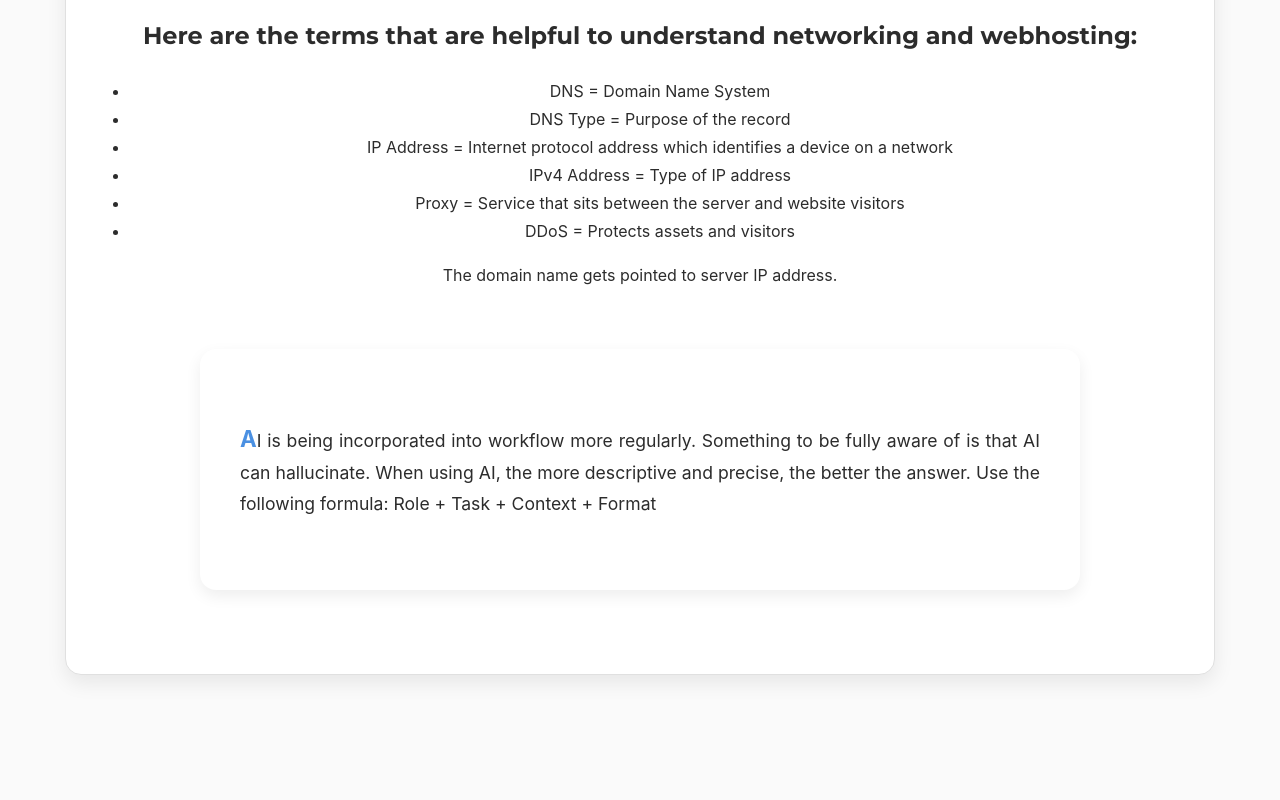
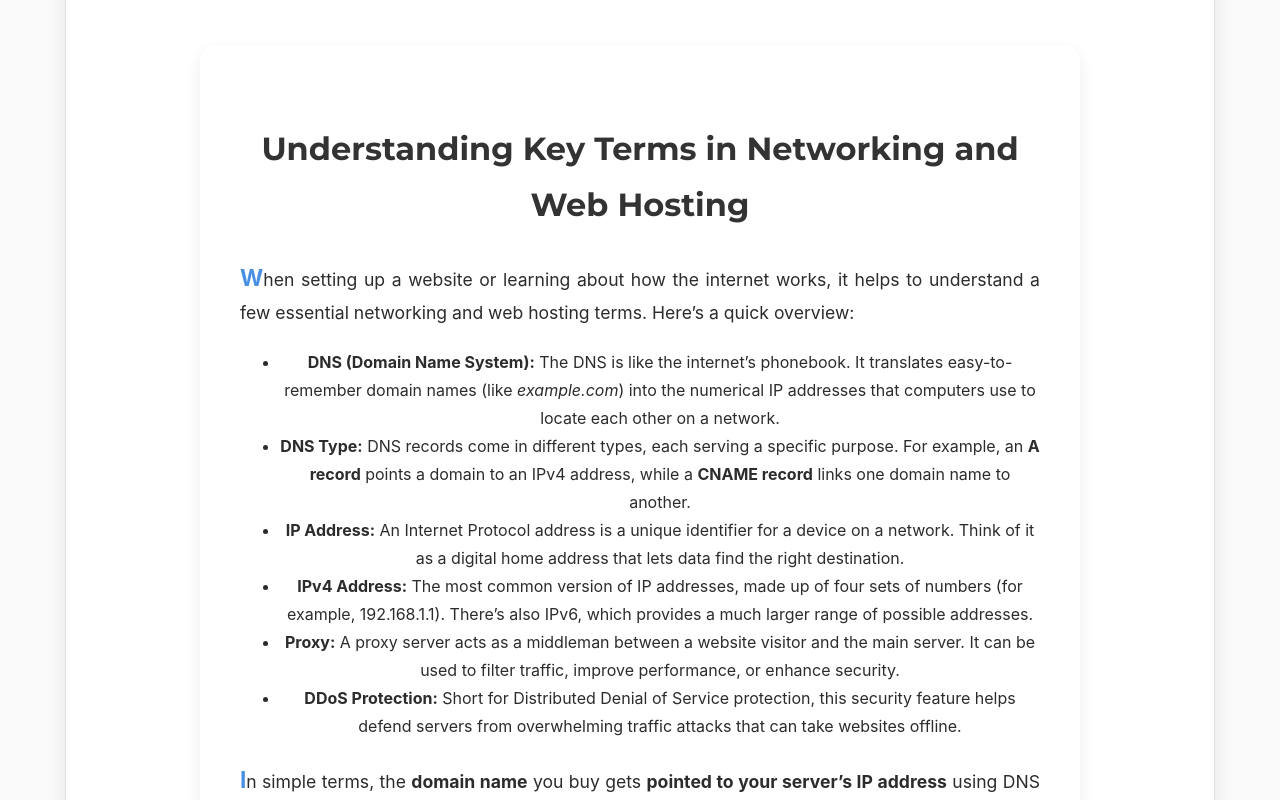
Before and after one commit to alexisbernt/Portfolio, a React (Create React App) app in the folder lexi-portfolio/: page /post4 in a window 1280 px wide. Shown: the part 980-1780 px from the top of the page. Before the commit the page ends 1687 px from the top, so only its background shows below. Built offline with nearby package versions, Linux system fonts and the light colour scheme.

Commit message:
Polishing Networking and Web Pages Blog Post Draft

```diff
--- a/lexi-portfolio/src/pages/AI.js
+++ b/lexi-portfolio/src/pages/AI.js
@@ -26,10 +26,10 @@ function AI() {
       img: "azure-cover2.png",
     },
     {
-      title: "AI in Education",
-      desc: "From personalized tutoring to automated grading, discover how AI is reshaping classrooms.",
+      title: "Networking and Webpages",
+      desc: "Click here if you want to know what the following terms mean: DNS, DNS Type, IP Address, IPv4, Proxy, DDoS",
       link: "/post4",
-      img: "education-ai.png",
+      img: "ai-formula.png",
     },
     {
       title: "Ethical AI",
--- a/lexi-portfolio/src/pages/Posts/LearningPost4.js
+++ b/lexi-portfolio/src/pages/Posts/LearningPost4.js
@@ -1,51 +1,66 @@
-import "../../css/Post1.css";
-
+import "../../css/Post2.css";
+import Footer
+ from "../../Footer";
 function Post4() {
   return (
-    <div>
+    <div className="post-container">
       {/* Header Section */}
       <header className="about-header">
         <div className="framed-text">
           <h1>Networking and Webpages</h1>
           <p>All of those techy terms that make our webpages load</p>
           <br />
-          <p>
-            DNS, DNS Type, IP Address, IPv4, Proxy, DDoS
-          </p>
+          <p>DNS, DNS Type, IP Address, IPv4, Proxy, DDoS</p>
           <p>Read more for more info!</p>
         </div>
       </header>
+
+      {/* Main Content Section */}
       <div className="post-layout">
         {/* Left: Image Section */}
         <div className="post-image-container">
           <img src="/ai-formula.png" alt="Post" className="post-image" />
         </div>
-    </div>
 
-        {/* Right: Extra Text Section */}
-        <div className="post-extra-text">
-            <h2>Here are the terms that are helpful to understand networking and webhosting:</h2>
+        {/* Right: Text Section */}
+        <div className="post-content">
+          <h2>Understanding Key Terms in Networking and Web Hosting</h2>
+          <p>
+            When setting up a website or learning about how the internet works, it helps to understand a few essential networking and web hosting terms. Here’s a quick overview:
+          </p>
+
           <ul>
-            <li>DNS = Domain Name System</li>
-            <li>DNS Type = Purpose of the record</li>
-            <li>IP Address = Internet protocol address which identifies a device on a network</li>
-            <li>IPv4 Address = Type of IP address</li>
-            <li>Proxy = Service that sits between the server and website visitors</li>
-            <li>DDoS = Protects assets and visitors</li>
+            <li>
+              <strong>DNS (Domain Name System):</strong> The DNS is like the internet’s phonebook. It translates easy-to-remember domain names (like <em>example.com</em>) into the numerical IP addresses that computers use to locate each other on a network.
+            </li>
+            <li>
+              <strong>DNS Type:</strong> DNS records come in different types, each serving a specific purpose. For example, an <strong>A record</strong> points a domain to an IPv4 address, while a <strong>CNAME record</strong> links one domain name to another.
+            </li>
+            <li>
+              <strong>IP Address:</strong> An Internet Protocol address is a unique identifier for a device on a network. Think of it as a digital home address that lets data find the right destination.
+            </li>
+            <li>
+              <strong>IPv4 Address:</strong> The most common version of IP addresses, made up of four sets of numbers (for example, 192.168.1.1). There’s also IPv6, which provides a much larger range of possible addresses.
+            </li>
+            <li>
+              <strong>Proxy:</strong> A proxy server acts as a middleman between a website visitor and the main server. It can be used to filter traffic, improve performance, or enhance security.
+            </li>
+            <li>
+              <strong>DDoS Protection:</strong> Short for Distributed Denial of Service protection, this security feature helps defend servers from overwhelming traffic attacks that can take websites offline.
+            </li>
           </ul>
-            <p> The domain name gets pointed to server IP address.</p>
-        </div>
 
-        {/* Content Section (below full width) */}
-        <div className="post-content">
           <p>
-            AI is being incorporated into workflow more regularly. Something to be fully aware of is
-            that AI can hallucinate. When using AI, the more descriptive and precise, the better the
-            answer. Use the following formula: Role + Task + Context + Format
+            In simple terms, the <strong>domain name</strong> you buy gets <strong>pointed to your server’s IP address</strong> using DNS records. From there, visitors can easily find and access your site through a clean, memorable web address instead of a string of numbers.
+          </p>
+
+          <p>
+            The core concepts of networking and web hosting are things like DNS, IP addresses, proxies, and DDoS protection. Understanding these things helps users be better equipped to manage websites, solve connection issues, and communicate confidently with web hosting providers.
           </p>
         </div>
       </div>
-
+      <Footer />
+    </div>
   );
 }
 
```
Lines whose indentation alone changed are shown as unchanged.
